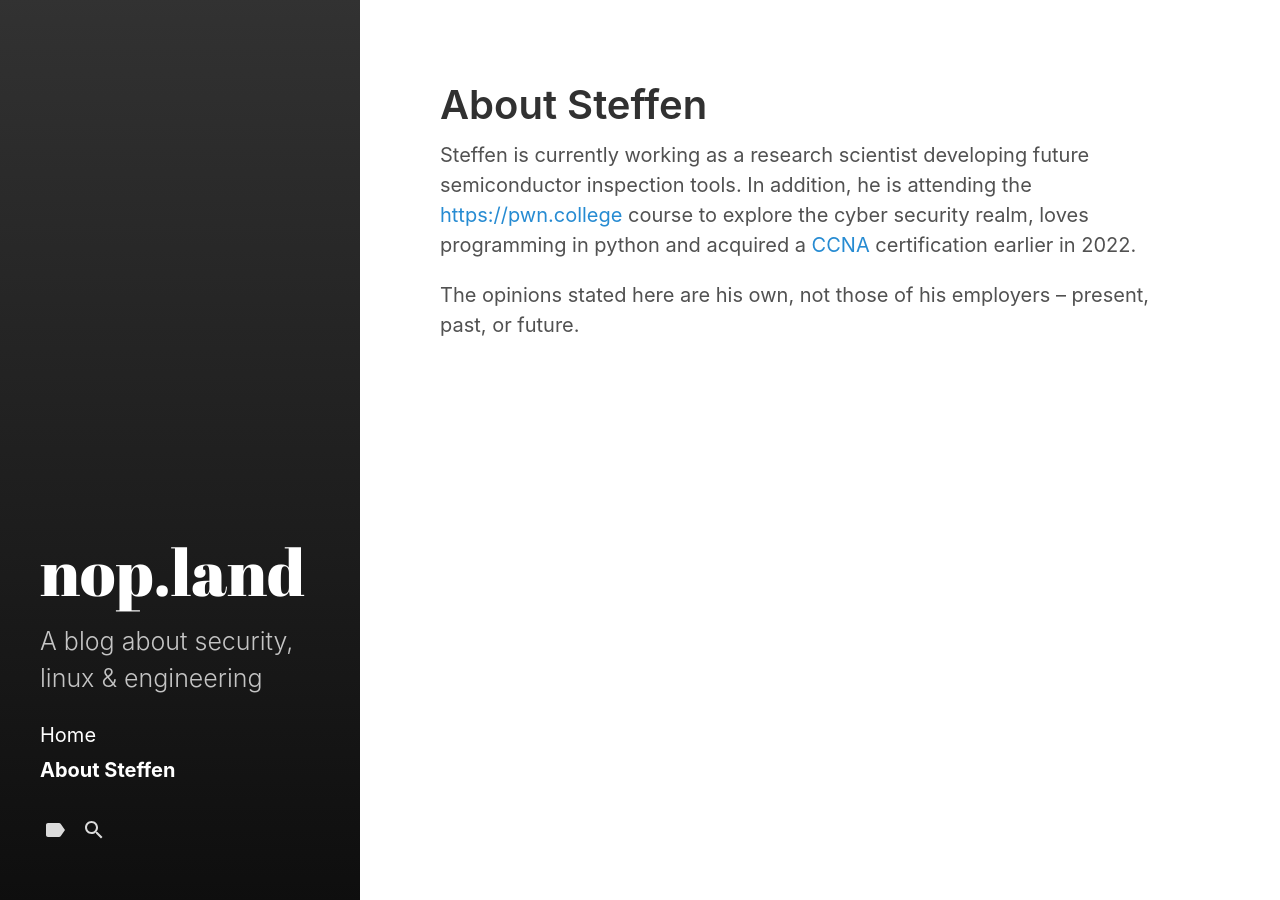
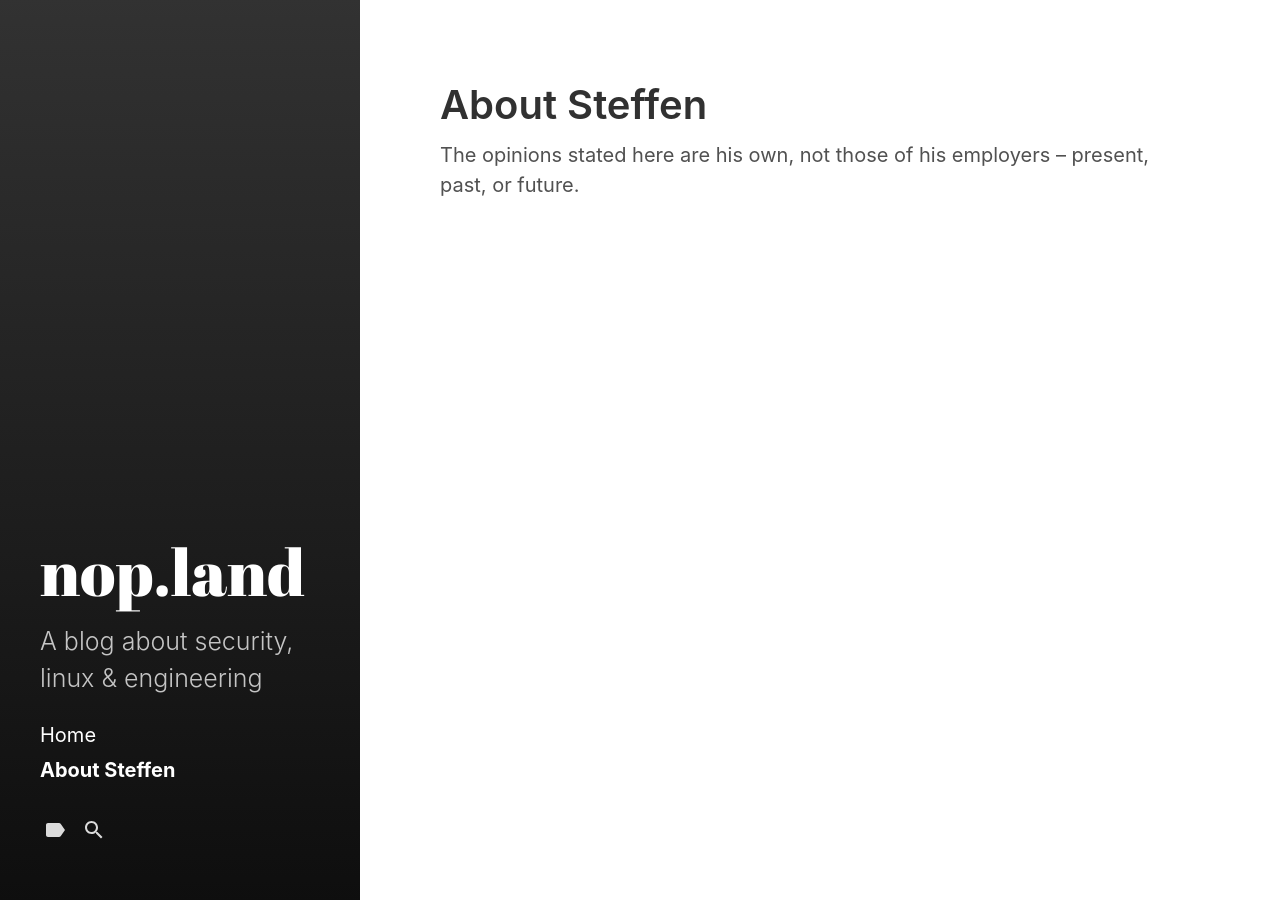
Before and after one commit to bytewvr/blog, a Jekyll site: the page built from about.md, in a window 1280 px wide. Built offline with Jekyll 4.4.1, drawn with Linux system fonts in a browser that asks for light colours.

Commit message:
Update about.md

```diff
--- a/about.md
+++ b/about.md
@@ -4,6 +4,4 @@ title: About Steffen
 sidebar_link: true
 ---
 
-Steffen is currently working as a research scientist developing future semiconductor inspection tools. In addition, he is attending the [https://pwn.college](https://pwn.college) course to explore the cyber security realm, loves programming in python and acquired a [CCNA](https://www.cisco.com/c/en/us/training-events/training-certifications/certifications/associate/ccna.html) certification earlier in 2022.
-
 The opinions stated here are his own, not those of his employers – present, past, or future.
```
